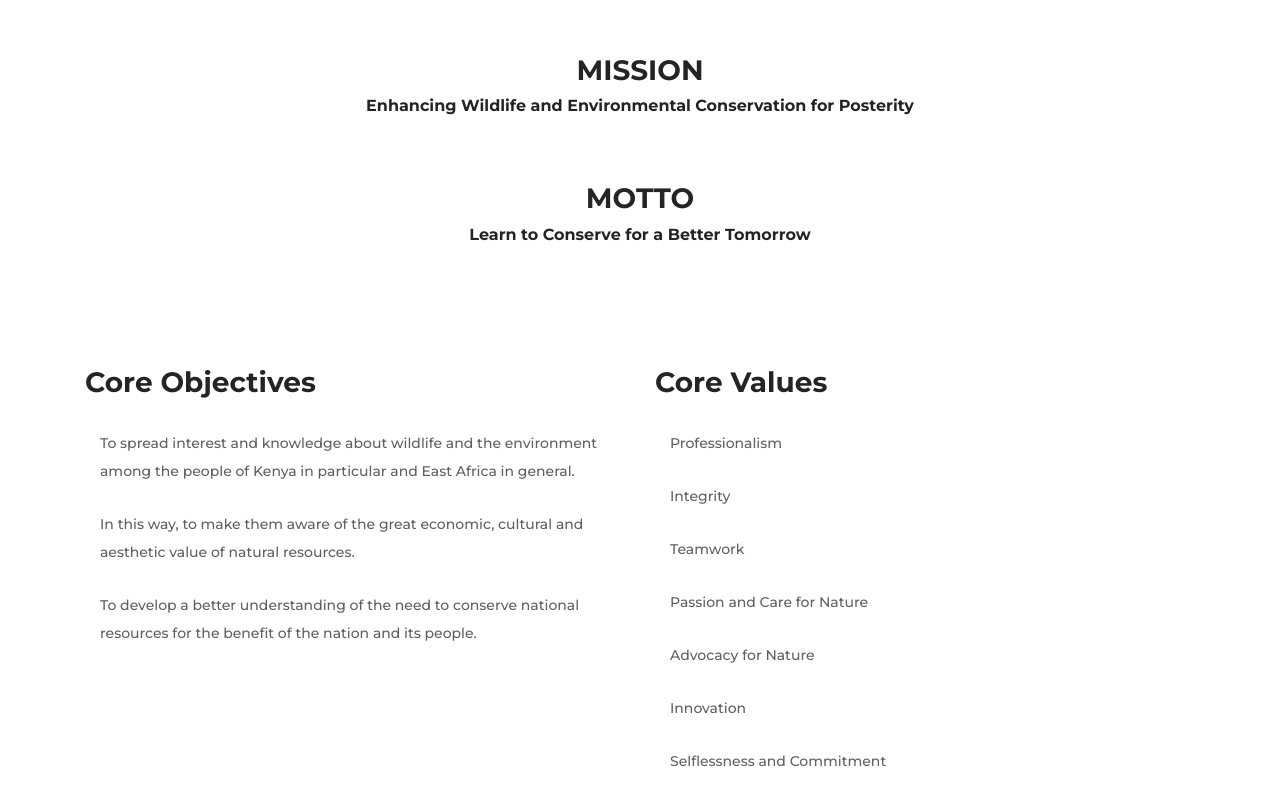
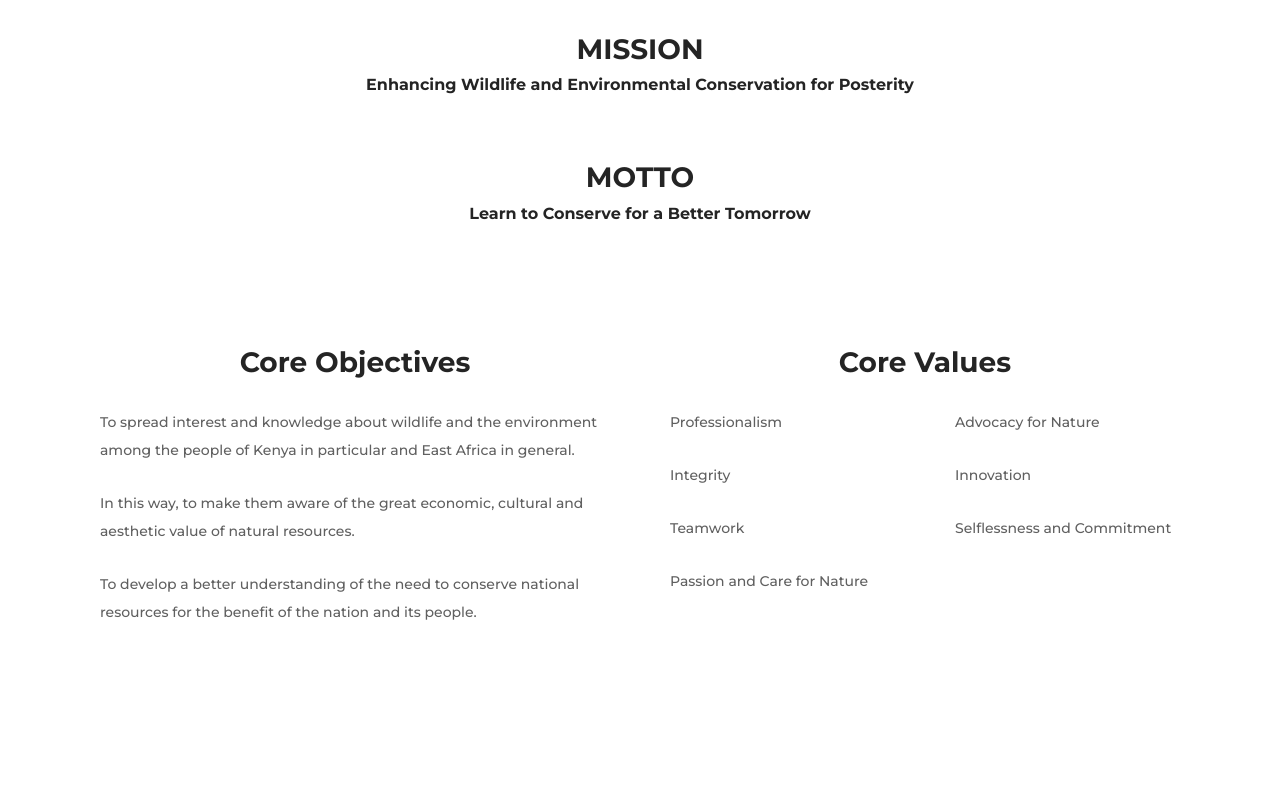
Before and after one commit to Jemok/wckkenya, a plain HTML site: page about-us.html in a window 1280 px wide. Shown: the part 1400-2185 px from the top of the page. Drawn offline with Linux system fonts and the light colour scheme; files whose address does not match are found by name.

Commit message:
Update About us page

```diff
--- a/about-us.html
+++ b/about-us.html
@@ -230,11 +230,11 @@
             <div class="col-12">
                 <div class="section-heading text-center mx-auto wow fadeInUp" data-wow-delay="300ms">
                     <!--<span>The Best</span>-->
-                    <h3 class="text-center">NAME</h3>
+                    <h3 class="text-center">History</h3>
 
-                    <h6>
-                        WILDLIFE CLUBS OF KENYA
-                    </h6>
+                    <!--<h6>-->
+                        <!--WILDLIFE CLUBS OF KENYA-->
+                    <!--</h6>-->
                 </div>
             </div>
         </div>
@@ -317,7 +317,7 @@
                     <!-- single accordian area -->
                     <div class="panel single-accordion">
                         <div id="collapseThree" class="accordion-content show">
-                            <h3>
+                            <h3 class="text-center">
                                 Core Objectives
                             </h3>
                             <p>
@@ -338,9 +338,11 @@
                     <!-- single accordian area -->
                     <div class="panel single-accordion">
                         <div id="collapseFour" class="accordion-content collapse show">
-                            <h3>
+                            <h3 class="text-center">
                                 Core Values
                             </h3>
+                            <div class="row">
+                                <div class="col-lg-6">
                                     <p>
                                         Professionalism
                                     </p>
@@ -353,6 +355,8 @@
                                     <p>
                                         Passion and Care for Nature
                                     </p>
+                                </div>
+                                <div class="col-lg-6">
                                     <p>
                                         Advocacy for Nature
 
@@ -365,6 +369,9 @@
                                     </p>
                                 </div>
                             </div>
+
+                        </div>
+                    </div>
                 </div>
             </div>
 
@@ -375,7 +382,7 @@
                 </div>
 
                 <!-- Single Top Popular Course -->
-                <div class="col-12 col-lg-6 offset-lg-1 offset-md-1 ">
+                <div class="col-12 col-lg-6 offset-lg-1 offset-md-1">
                     <div class="d-flex flex-wrap mb-30 wow fadeInUp" data-wow-delay="400ms">
                         <div class="">
                             <p>
```
Lines whose indentation alone changed are shown as unchanged.
